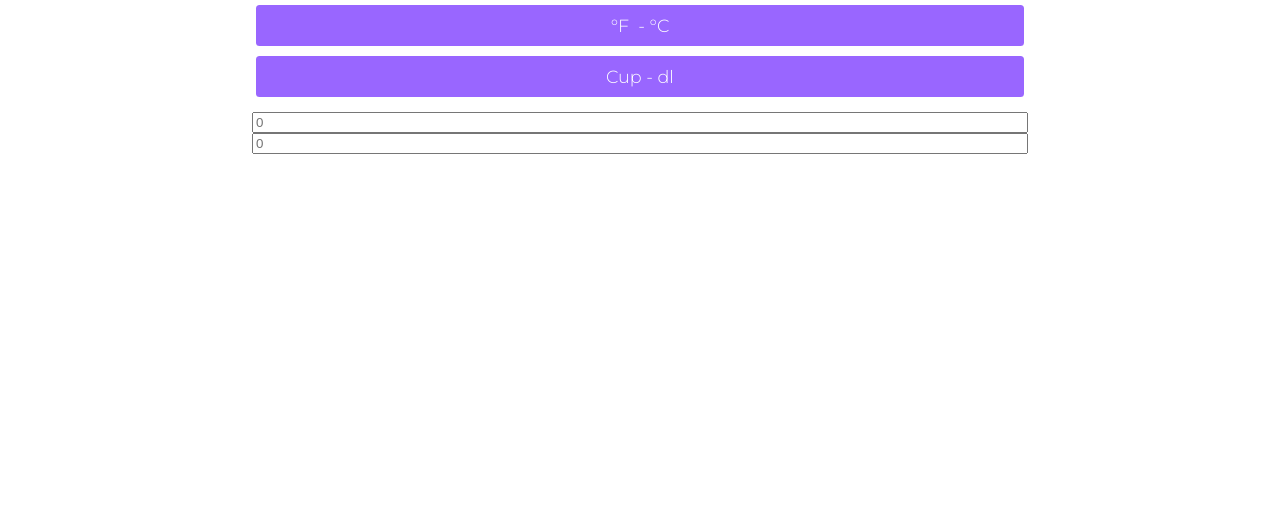
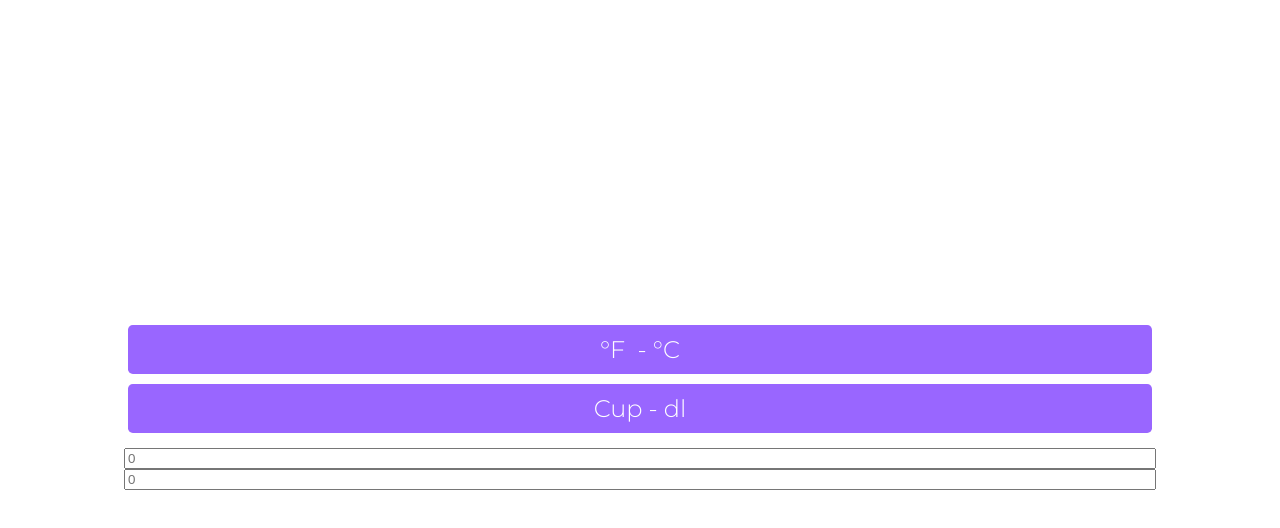
Before and after one commit to Sakira7/Sakira7.github.io, a plain HTML site: page index.html in a window 1280 px wide. Drawn offline with Linux system fonts and the light colour scheme.

Commit message:
Update stylesheet.css

```diff
--- a/stylesheet.css
+++ b/stylesheet.css
@@ -56,24 +56,25 @@ body{
     font-family: "Montserrat", sans-serif;
 }
 #container{
+		padding-top:25%;
     width:100%;
     height:100%;
     text-align: center;
 
 }
 .input{
-    width:60%;
+    width:80%;
 		height:50%;
 }
 .button{
-    width:60%;
+    width:80%;
 		height:50%;
     border-radius: 0.2em;
     border:none;
     background-color: #96f;
     outline: 0;
     color:#fff;
-    font-size: 1.1em;
+    font-size: 1.5em;
     margin:5px 5px;
     padding:10px;
     font-family: "Montserrat", sans-serif;
```
